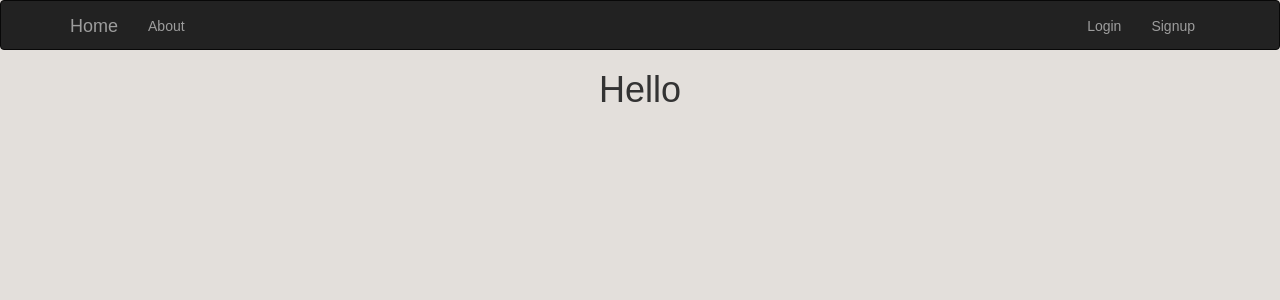
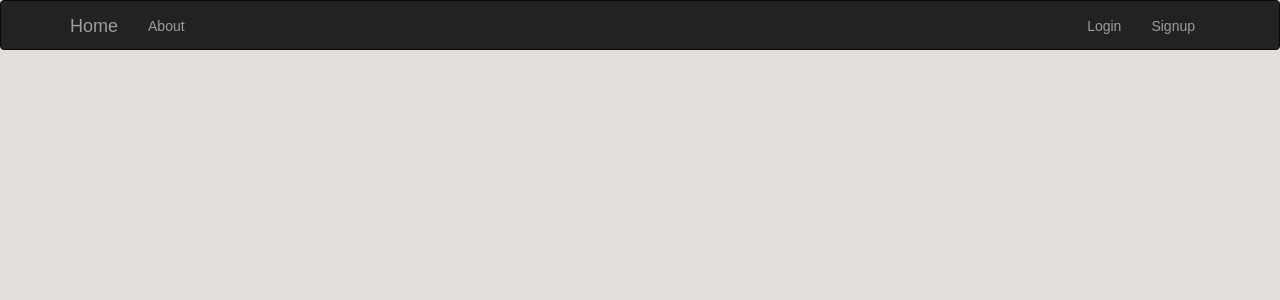
Before and after one commit to Markz666/restaurant-square, a React (Create React App) app in the folder frontend/: page / in a window 1280 px wide. Shown: the top 300 px of the page. Built offline with nearby package versions, Linux system fonts and the light colour scheme; grey boxes are pictures that could not be loaded.

Commit message:
add title of the about page

```diff
--- a/frontend/src/About.js
+++ b/frontend/src/About.js
@@ -1,6 +1,10 @@
 import React, { Component } from 'react';
 
 class About extends Component {
+    constructor(props){
+        super(props);
+        document.title = "About Us";
+    }
     render() {
         return (
             <div>
--- a/frontend/src/Home.js
+++ b/frontend/src/Home.js
@@ -1,10 +1,13 @@
 import React, { Component } from 'react';
+
 class Home extends Component {
+  constructor(props) {
+    super(props);
+  }
+
   render() {
     return (
-      <div>
-        <h1>Hello</h1>
-      </div>
+      <div className="phase1" style ={ { backgroundImage: "url('https://images.unsplash.com/photo-1496116218417-1a781b1c416c?ixlib=rb-0.3.5&ixid=eyJhcHBfaWQiOjEyMDd9&s=aba7663f8f57d37a53706edff54fd1c6&auto=format&fit=crop&w=1950&q=80')" } }/>
     );
   }
 }
```
Also changed, not shown: frontend/src/img/chicken.jpg (added), frontend/src/img/dumplings.jpg (added).
